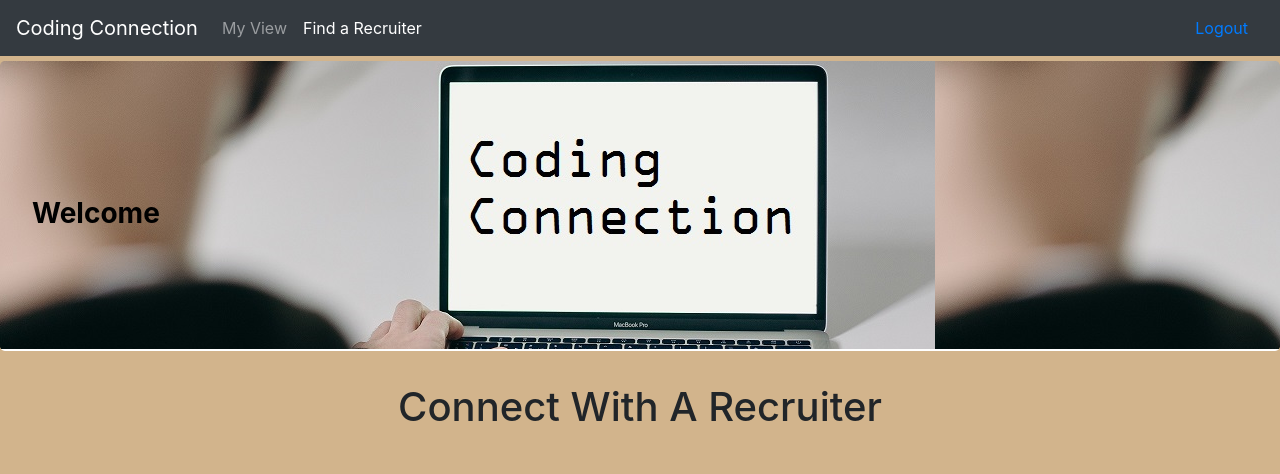
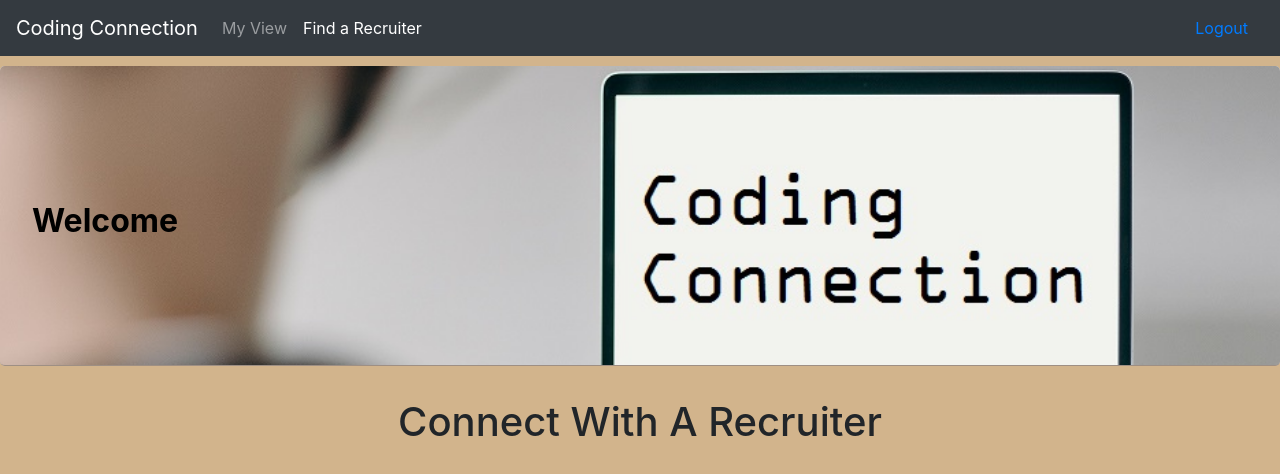
Before and after one commit to haverab/Project2, a website: page public/findrecruiter.html in a window 1280 px wide. Drawn offline with nearby package versions, Linux system fonts and the light colour scheme; no server answers.

Commit message:
fixed images

```diff
--- a/public/findrecruiter.html
+++ b/public/findrecruiter.html
@@ -20,10 +20,18 @@
 
 <body>
 
-  <style> .jumbotron {
-    color:black;
-    background-image: url("stylesheets/background3.png");
- }
+  <style>
+  .jumbotron {
+      color: black;
+      background-image: url("stylesheets/background3.png");
+      height: 300px;
+      background-repeat: no-repeat;
+      background-size: cover;
+      border-bottom: 1px solid #9e8f84;
+
+      margin-top: 10px;
+      text-align: left;
+    }
   </style>
 
   <nav class="navbar navbar-expand-md navbar-dark bg-dark">
@@ -51,7 +59,7 @@
     <br>
     <br>
     <br>
-    <h3><strong> Welcome <span class="member-name"></span></strong> </h3>
+    <h2><strong> Welcome <span class="member-name"></span></strong> </h2>
     <br>
     <br>
 
```
Also changed, not shown: public/gigform.html (+8 -4 lines), public/members.html (+8 -2 lines), public/recruiterGigs.html (+24 -15 lines), public/recruiterView.html (+11 -4 lines).
